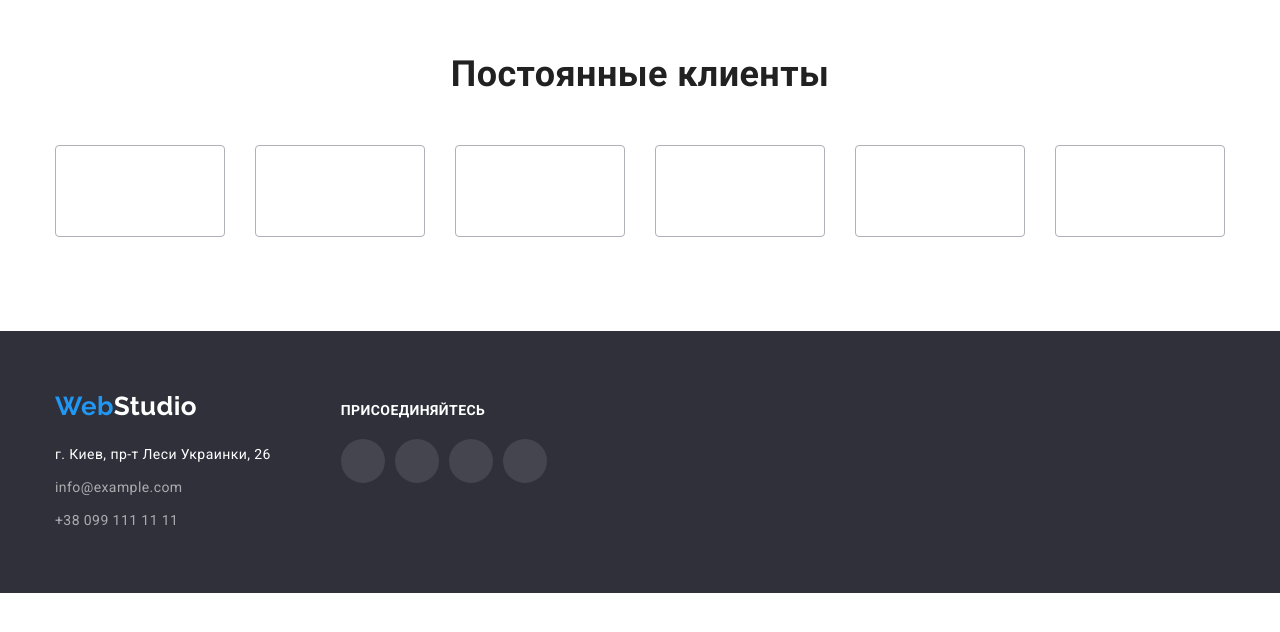
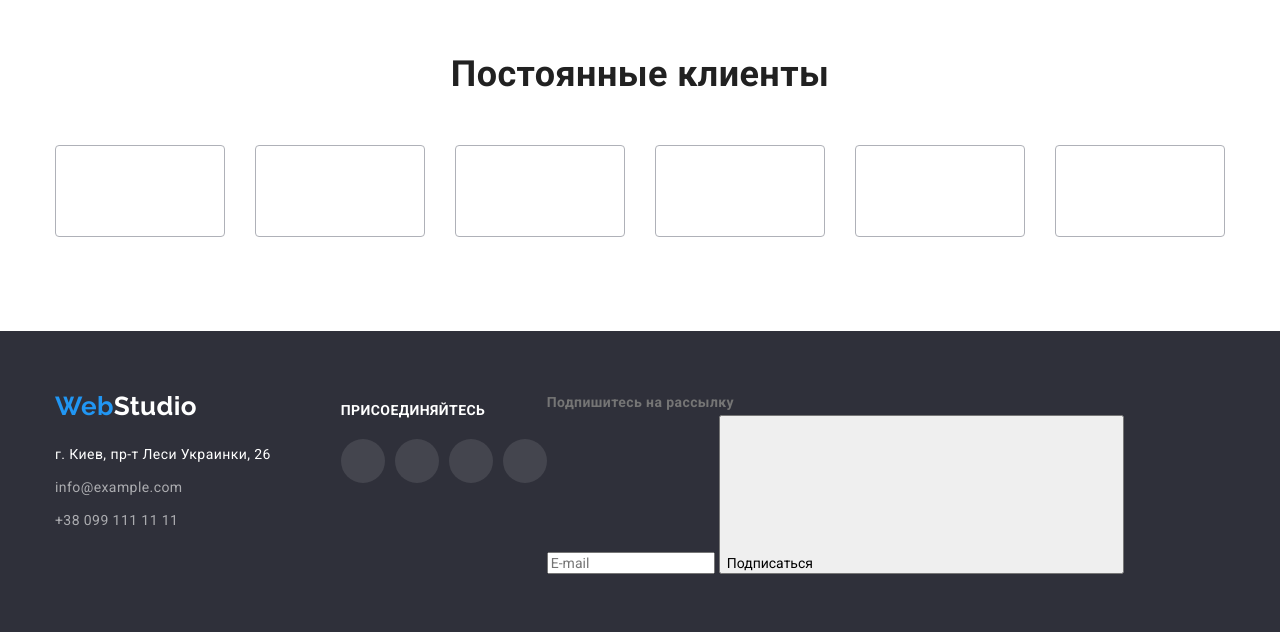
Before and after one commit to LytvynNata/goit-markup-hw-06-old, a plain HTML site: page index.html in a window 1280 px wide. Shown: the part 2110-2742 px from the top of the page. Before the commit the page ends 2703 px from the top, so only its background shows below. Drawn offline with nearby package versions, Linux system fonts and the light colour scheme.

Commit message:
subscribe

```diff
--- a/CSS/styles.css
+++ b/CSS/styles.css
@@ -290,6 +290,16 @@ textarea {
   width: 18px;
   height: 18px;
   transition: fill 250ms cubic-bezier(0.4, 0, 0.2, 1);
+}
+.modal .agreement {
+  display: flex;
+  align-items: center;
+  justify-content: center;
+
+  font-weight: normal;
+  font-size: 14px;
+  line-height: 1.8;
+  letter-spacing: 0.03em;
 }
 
 .modal .checkbox {
--- a/index.html
+++ b/index.html
@@ -423,6 +423,26 @@
                 </ul>
 
             </div>
+
+<div class="subscribe">
+    <b class="text-titke">Подпишитесь на рассылку</b>
+    <form class="js-speaker-form">
+        <input
+        type="email"
+        name="E-mail"
+        placeholder="E-mail"
+        autocomplete="email"
+        class="input"
+        />
+    <button type="submit" class="btn-submit">
+        Подписаться
+        <svg class="icon">
+            <use href="./images/symbol-defs.svg#send"></use>
+        </svg>
+    </button>
+    </form>
+</div>
+
     </div>
     </footer>
     <script src="./js/modal.js"></script>
```
